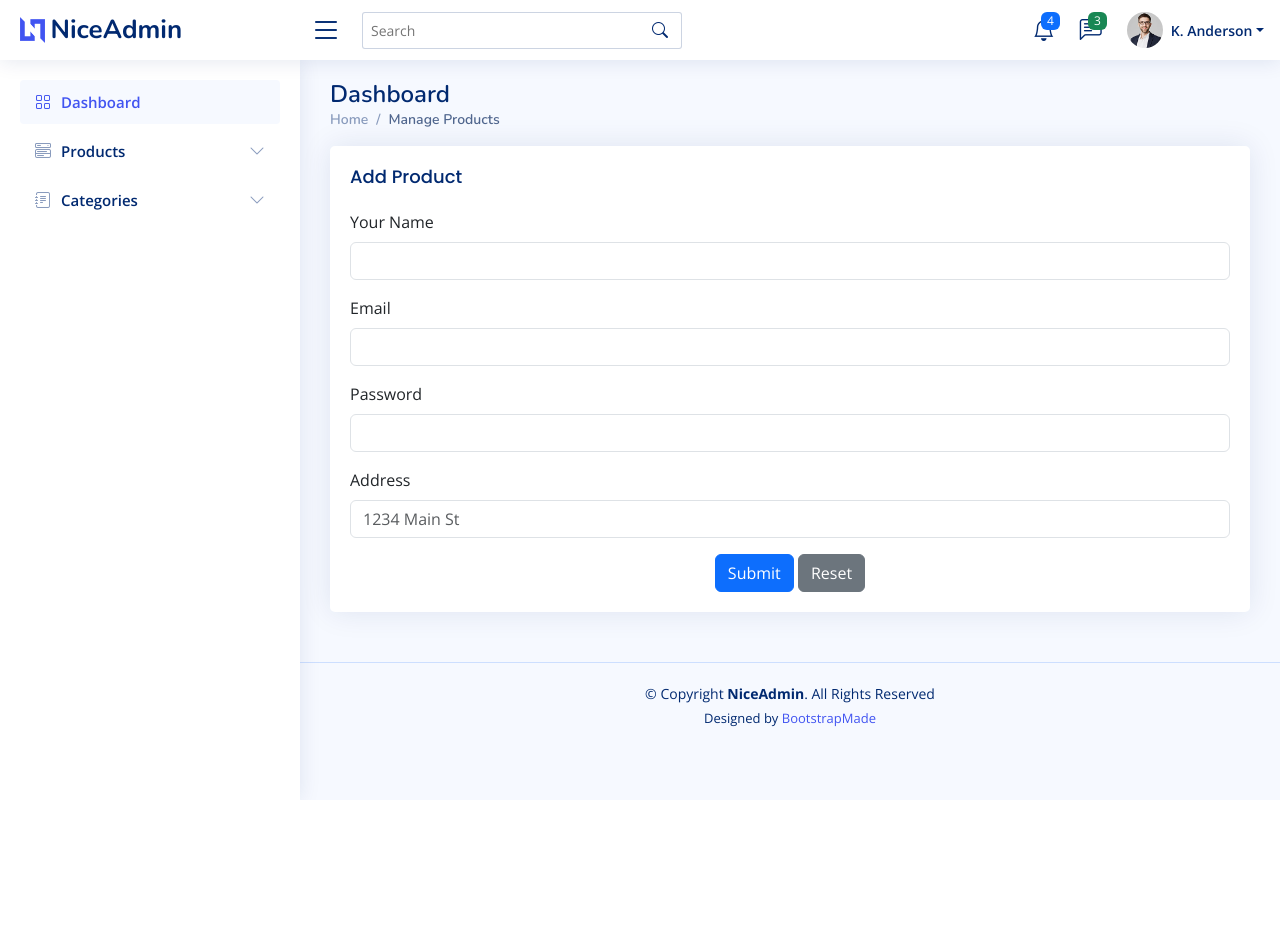
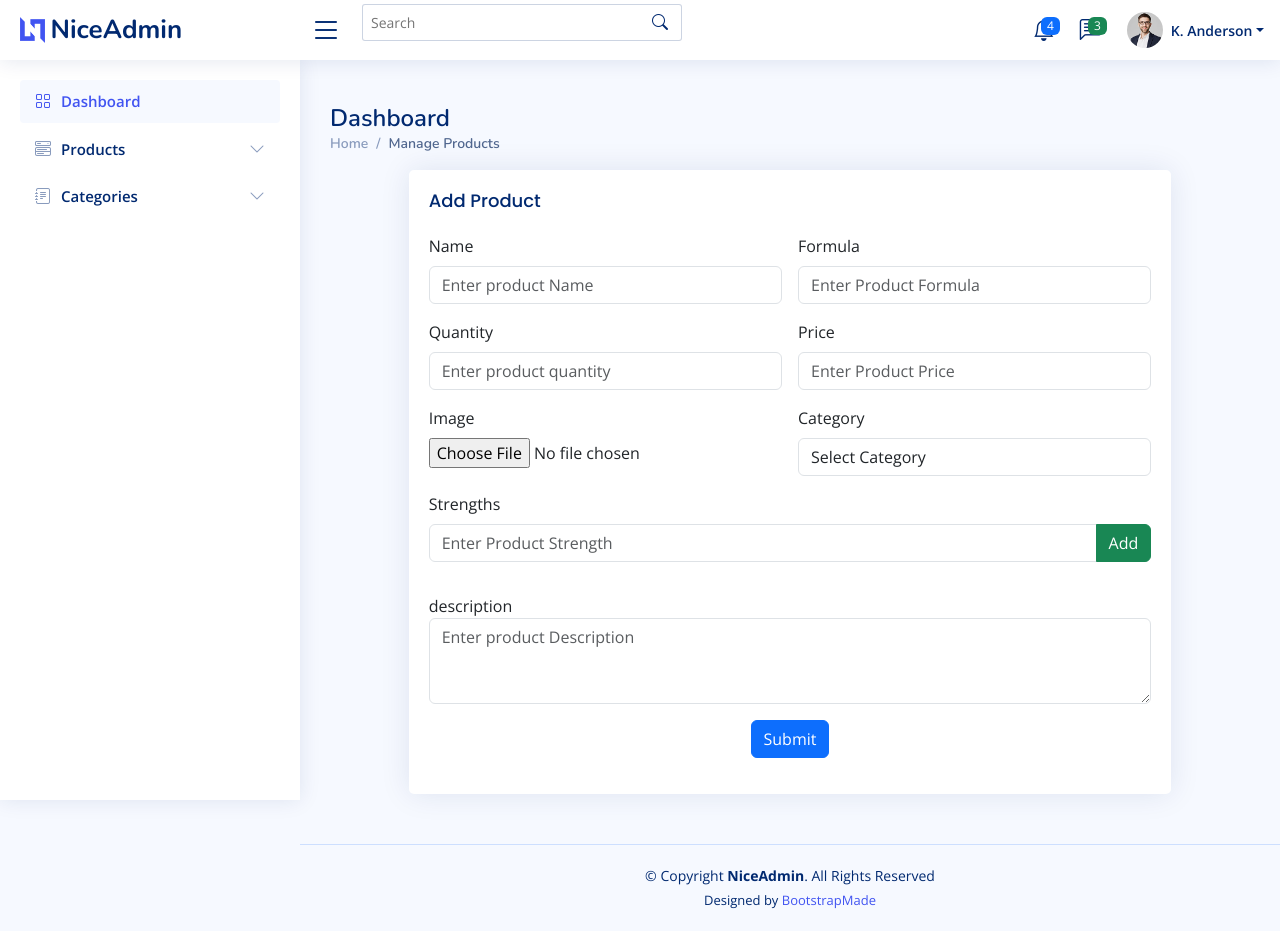
Before and after one commit to haseeb-mhk/SmartCare, a PHP site: page /add_product.php in a window 1280 px wide. Before the commit the page ends 800 px from the top, so only its background shows below. Run offline with PHP 8.4, Linux system fonts and the light colour scheme; data comes from the database, SQL or seed files in the repository; some libraries are stand-ins or nearby versions.

Commit message:
add product functionality is added

```diff
--- a/Adminsite/add_product.php
+++ b/Adminsite/add_product.php
@@ -1,3 +1,50 @@
+<?php
+include("../Connection.php");
+
+if(isset($_POST['btnAdd'])){
+
+    // Retrieve form data
+    $name = $_POST['p_name'];
+    $formula = $_POST['p_formula'];
+    $quantity = $_POST['p_quantity'];
+    $price = $_POST['p_price'];
+    $description = $_POST['product_description'];
+    // // echo $description;
+    // header("location:add_products.php?Desc=".$description);
+    $strengths = $_POST['p_strengths']; // This will be an array of strengths
+    $category_id = $_POST['p_category'];
+
+    // Handle file upload
+    $image = $_FILES['p_image']['name'];
+    $target_dir = "assets/img/product_images/";
+    $target_file = $target_dir . basename($image);
+
+    if (move_uploaded_file($_FILES['p_image']['tmp_name'], $target_file)) {
+        // Insert product into Products table
+        $insert_product = mysqli_query($con, "INSERT INTO Products (name, formula, category_id, description, price, quantity, image) VALUES ('$name', '$formula', '$category_id', '$description', '$price', '$quantity', '$image')");
+
+        if($insert_product){
+            $product_id = mysqli_insert_id($con);
+
+            // Insert strengths into Strengths table
+            foreach ($strengths as $strength) {
+                $insert_strength = mysqli_query($con, "INSERT INTO Strengths (product_id, strength) VALUES ('$product_id', '$strength')");
+                if (!$insert_strength) {
+                    echo "Error inserting strength: " . mysqli_error($con);
+                }
+            }
+
+            echo "Product added successfully!";
+        } else {
+            echo "Error inserting product: " . mysqli_error($con);
+        }
+    } else {
+        echo "Error uploading file.";
+    }
+}
+?>
+
+
 <!DOCTYPE html>
 <html lang="en">
 
@@ -8,8 +55,7 @@
   <title>Dashboard </title>
   <meta content="" name="description">
   <meta content="" name="keywords">
-  <?php include('includes/links.php');  ?>
-
+  <?php include('includes/links.php'); ?>
 
 </head>
 
@@ -17,7 +63,7 @@
 
   <?php include('includes/header.php'); ?>
   <!-- ======= Sidebar ======= -->
-<?php include('includes/sidepanel.php')   ?>
+  <?php include('includes/sidepanel.php'); ?>
   <main id="main" class="main">
 
     <div class="pagetitle">
@@ -31,53 +77,100 @@
     </div><!-- End Page Title -->
 
     <div class="row">
+      <div class="col-1"></div>
 
-<div class="col-12">
+      <div class="col-10">
 
         <div class="card">
           <div class="card-body">
             <h5 class="card-title">Add Product</h5>
 
-              <!-- Vertical Form -->
-              <form class="row g-3">
-                <div class="col-12">
-                  <label for="inputNanme4" class="form-label">Your Name</label>
-                  <input type="text" class="form-control" id="inputNanme4">
+            <!-- Multi Columns Form -->
+            <form class="row g-3" method="post" enctype="multipart/form-data">
+
+              <div class="col-md-6">
+                <label for="product_name" class="form-label">Name</label>
+                <input type="text" class="form-control" id="product_name" name="p_name" placeholder="Enter product Name" >
+              </div>
+              <div class="col-md-6">
+                <label for="product_formula" class="form-label">Formula</label>
+                <input type="text" class="form-control" id="product_formula" placeholder="Enter Product Formula" name="p_formula" >
+              </div>
+              <div class="col-md-6">
+                <label for="product_quantity" class="form-label">Quantity</label>
+                <input type="number" class="form-control" id="product_quantity" name="p_quantity" placeholder="Enter product quantity" >
+              </div>
+              <div class="col-md-6">
+                <label for="product_price" class="form-label">Price</label>
+                <input type="number" step="0.01" class="form-control" id="product_price" name="p_price" placeholder="Enter Product Price" >
+              </div>
+              <div class="col-md-6">
+                <label for="product_image" class="form-label">Image</label>
+                <input type="file" class="form-control-file" id="product_image" name="p_image" >
+              </div>
+              <div class="col-md-6">
+                <label for="product_category" class="form-label">Category</label>
+                <select class="form-control" name="p_category" id="product_category">
+                  <option value="">Select Category</option>
+                  <?php
+                  $select_categories = mysqli_query($con, "SELECT * FROM categories");
+
+                  while ($row_categories = mysqli_fetch_array($select_categories)) {
+                  ?>
+                    <option value="<?php echo $row_categories['category_id']; ?>"><?php echo $row_categories['name']; ?></option>
+                  <?php } ?>
+                </select>
               </div>
               <div class="col-12">
-                  <label for="inputEmail4" class="form-label">Email</label>
-                  <input type="email" class="form-control" id="inputEmail4">
+                <label for="product_strengths" class="form-label">Strengths</label>
+                <div id="strengths_container">
+                  <div class="input-group mb-3">
+                    <input type="text" class="form-control" name="p_strengths[]" placeholder="Enter Product Strength">
+                    <button type="button" class="btn btn-success" onclick="addStrengthField()">Add</button>
+                  </div>
+                </div>
               </div>
               <div class="col-12">
-                  <label for="inputPassword4" class="form-label">Password</label>
-                  <input type="password" class="form-control" id="inputPassword4">
-                </div>
-                <div class="col-12">
-                  <label for="inputAddress" class="form-label">Address</label>
-                  <input type="text" class="form-control" id="inputAddress" placeholder="1234 Main St">
+              <label for="exampleFormControlTextarea1">description</label>
+                                            <textarea class="form-control" id="product_description" rows="3" name="product_description" placeholder="Enter product Description"></textarea>
                                        </div>
               <div class="text-center">
-                  <button type="submit" class="btn btn-primary">Submit</button>
-                  <button type="reset" class="btn btn-secondary">Reset</button>
+                <button type="submit" class="btn btn-primary" name="btnAdd">Submit</button>
+                <!-- <button type="reset" class="btn btn-secondary">Reset</button> -->
               </div>
-              </form><!-- Vertical Form -->
+            </form><!-- End Multi Columns Form -->
 
           </div>
         </div>
 
-
       </div>
-
+      <div class="col-1"></div>
 
     </div>
 
   </main><!-- End #main -->
 
   <!-- ======= Footer ======= -->
- <?php include('includes/footer.php');  ?>
+  <?php include('includes/footer.php'); ?>
   <a href="#" class="back-to-top d-flex align-items-center justify-content-center"><i class="bi bi-arrow-up-short"></i></a>
-<?php include('includes/jslinks.php');  ?>
+  <?php include('includes/jslinks.php'); ?>
 
+  <script>
+    function addStrengthField() {
+      const container = document.getElementById('strengths_container');
+      const inputGroup = document.createElement('div');
+      inputGroup.className = 'input-group mb-3';
+      inputGroup.innerHTML = `
+        <input type="text" class="form-control" name="p_strengths[]" placeholder="Enter Product Strength">
+        <button type="button" class="btn btn-danger" onclick="removeStrengthField(this)">Remove</button>
+      `;
+      container.appendChild(inputGroup);
+    }
+
+    function removeStrengthField(button) {
+      button.parentElement.remove();
+    }
+  </script>
 
 </body>
 
--- a/Adminsite/includes/sidepanel.php
+++ b/Adminsite/includes/sidepanel.php
@@ -39,7 +39,7 @@
             </a>
           </li>
           <li>
-            <a href="categories.php">
+            <a href="categories_list.php">
               <i class="bi bi-circle"></i><span>Category List</span>
             </a>
           </li>
```
Also changed, not shown: Adminsite/categories_list.php (+103 -0 lines), Adminsite/assets/img/product_images/IMG-20240708-WA0169-Photoroom.jpg (added), Adminsite/assets/img/product_images/IMG-20240708-WA0172-Photoroom.jpg (added). Lines whose indentation alone changed are shown as unchanged.
